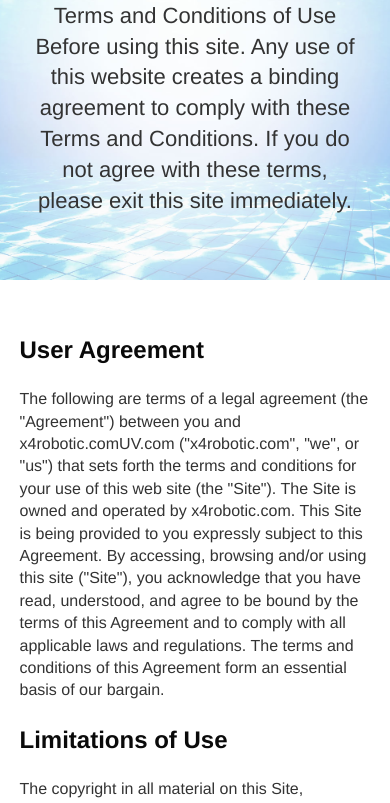
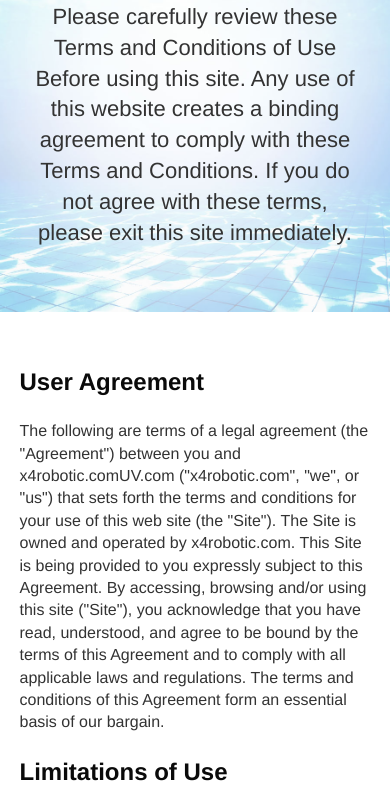
Before and after one commit to abdullahshafiq/x4robotic, a plain HTML site: page terms.html in a window 390 px wide. Shown: the part 146-949 px from the top of the page. Drawn offline with nearby package versions, Linux system fonts and the light colour scheme; a script that the page names is missing.

Commit message:
fixed css

```diff
--- a/css/main.css
+++ b/css/main.css
@@ -537,7 +537,6 @@ header{grid-template-columns:1fr auto 1fr!important;z-index:99999!important;posi
 .down-arrow{width:24%;}
 
 #products-page #sub-banner,#warranty-page #sub-banner-text,#sub-banner-text{padding:6em 0 4em !important;background-size:cover;background-position:center left;}
-#sub-banner-text{padding:4em 0!important;}
 #overview-three{text-align:center;}
 #family-pool{position:static;width:100%;height:auto;}
 #products-page #micro-brushes{padding-bottom:0!important;}
```
